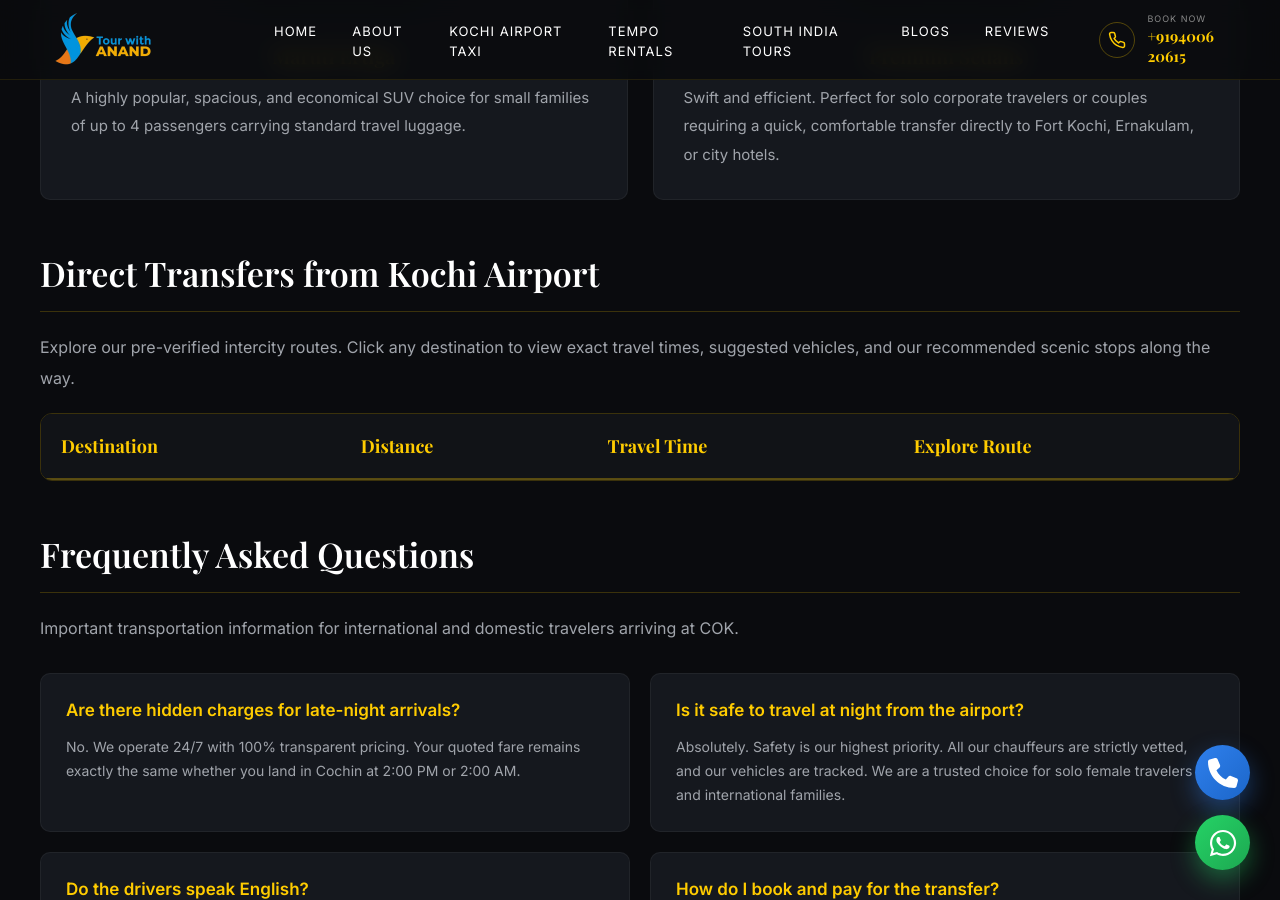
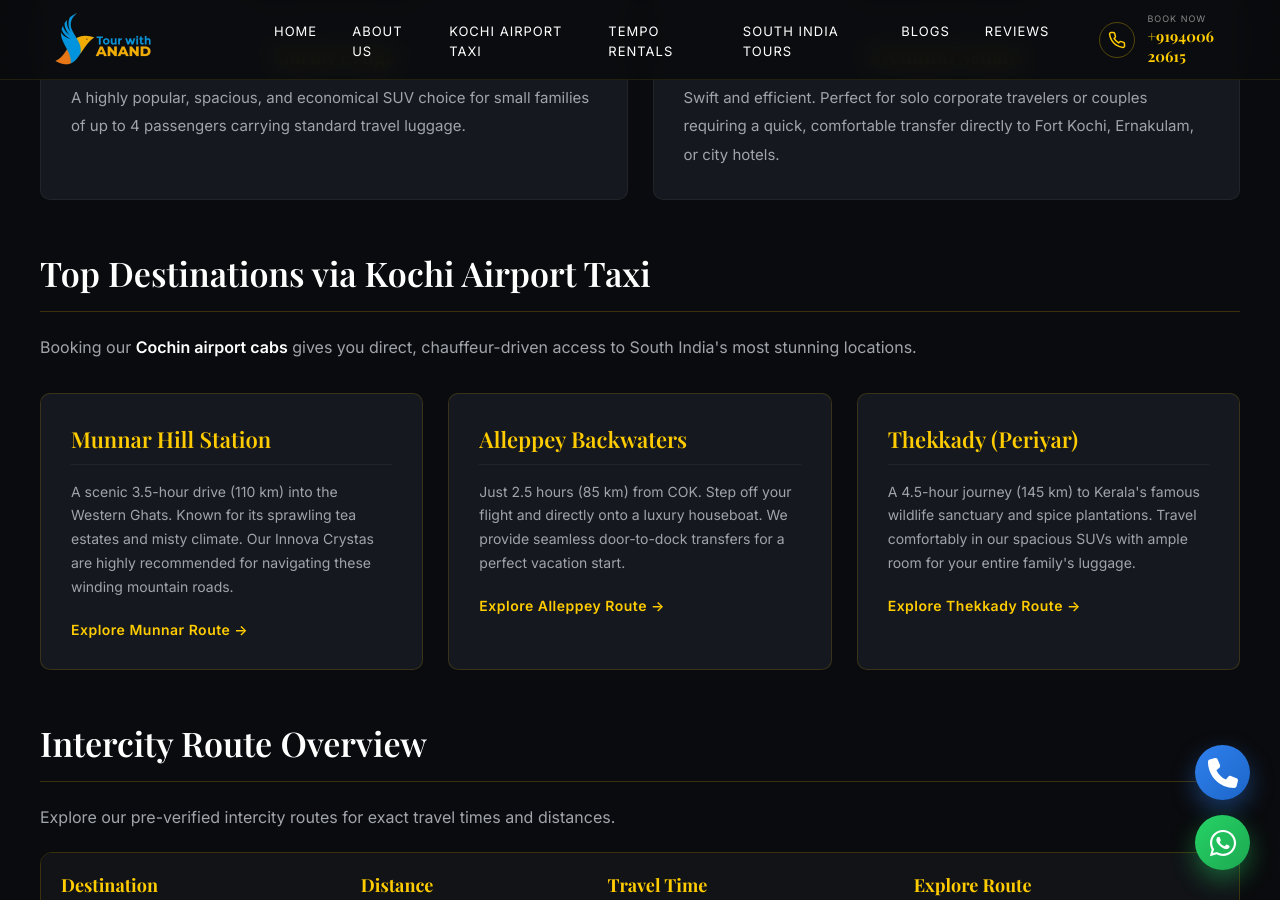
Before and after one commit to tourwithanand/tourwithanand-com, a Jekyll site: the page built from kochi-airport.html, in a window 1280 px wide and 900 px high, scrolled down 2339 px. Built offline with Jekyll 4.4.1, drawn with Linux system fonts in a browser that asks for light colours.

Commit message:
Update kochi-airport.html

```diff
--- a/kochi-airport.html
+++ b/kochi-airport.html
@@ -28,8 +28,8 @@ seo_keywords: "kochi airport taxi, cochin airport cabs, premium cab cochin inter
 =========================================== -->
 <section class="mobile-video-hero mobile-only">
   <div class="m-video-wrapper">
-    <!-- Uninterrupted plain animation video as requested -->
-    <video id="catVideo" autoplay muted playsinline>
+    <!-- Clean, unscaled video player -->
+    <video id="catVideo" autoplay muted playsinline loop>
       <source src="/Video_Tour_with_anand_Cat_Maxx.mp4" type="video/mp4">
     </video>
   </div>
@@ -77,7 +77,6 @@ seo_keywords: "kochi airport taxi, cochin airport cabs, premium cab cochin inter
 
       <div class="fleet-features-grid">
         <div class="feature-box">
-          <!-- Ensure image number plate reads 'Tour With Anand' -->
           <img src="/Kochi Airport Innova Taxi Service.png" alt="Innova Crysta Taxi Kochi Airport" class="fleet-img">
           <h3>Toyota Innova Crysta</h3>
           <p>The undisputed gold standard for Kerala travel. Unmatched suspension and plush captain seats make it perfect for long, scenic journeys to Munnar or Thekkady.</p>
@@ -100,10 +99,34 @@ seo_keywords: "kochi airport taxi, cochin airport cabs, premium cab cochin inter
       </div>
     </div>
 
+    <!-- SEO DESTINATION SHOWCASE (NEW) -->
+    <div class="document-text-block">
+      <h2>Top Destinations via Kochi Airport Taxi</h2>
+      <p>Booking our <strong>Cochin airport cabs</strong> gives you direct, chauffeur-driven access to South India's most stunning locations.</p>
+
+      <div class="destination-cards-grid">
+        <div class="dest-card">
+          <h3>Munnar Hill Station</h3>
+          <p>A scenic 3.5-hour drive (110 km) into the Western Ghats. Known for its sprawling tea estates and misty climate. Our Innova Crystas are highly recommended for navigating these winding mountain roads.</p>
+          <a href="/taxi/kochi-airport-to-munnar/" class="text-link">Explore Munnar Route &rarr;</a>
+        </div>
+        <div class="dest-card">
+          <h3>Alleppey Backwaters</h3>
+          <p>Just 2.5 hours (85 km) from COK. Step off your flight and directly onto a luxury houseboat. We provide seamless door-to-dock transfers for a perfect vacation start.</p>
+          <a href="/taxi/kochi-airport-to-alleppey/" class="text-link">Explore Alleppey Route &rarr;</a>
+        </div>
+        <div class="dest-card">
+          <h3>Thekkady (Periyar)</h3>
+          <p>A 4.5-hour journey (145 km) to Kerala's famous wildlife sanctuary and spice plantations. Travel comfortably in our spacious SUVs with ample room for your entire family's luggage.</p>
+          <a href="/taxi/kochi-airport-to-thekkady/" class="text-link">Explore Thekkady Route &rarr;</a>
+        </div>
+      </div>
+    </div>
+
     <!-- DYNAMIC SEO ROUTE TABLE -->
     <div class="document-text-block">
-      <h2>Direct Transfers from Kochi Airport</h2>
-      <p>Explore our pre-verified intercity routes. Click any destination to view exact travel times, suggested vehicles, and our recommended scenic stops along the way.</p>
+      <h2>Intercity Route Overview</h2>
+      <p>Explore our pre-verified intercity routes for exact travel times and distances.</p>
 
       <div class="route-table-wrapper">
         <table class="luxury-table">
@@ -116,7 +139,7 @@ seo_keywords: "kochi airport taxi, cochin airport cabs, premium cab cochin inter
             </tr>
           </thead>
           <tbody>
-            <!-- FUTURISTIC JEKYLL LOOP: Automatically generates rows based on your route markdown files -->
+            <!-- FUTURISTIC JEKYLL LOOP -->
             {% assign kochi_routes = site.routes | where: "from_location", "Kochi International Airport (COK)" %}
             {% for route in kochi_routes %}
             <tr>
@@ -127,7 +150,7 @@ seo_keywords: "kochi airport taxi, cochin airport cabs, premium cab cochin inter
             </tr>
             {% endfor %}
 
-            <!-- FALLBACK STATIC ROWS: Robust internal links for immediate SEO and navigation -->
+            <!-- FALLBACK STATIC ROWS -->
             {% if kochi_routes.size == 0 %}
             <tr>
               <td><strong>Munnar Hill Station</strong></td>
@@ -210,10 +233,10 @@ seo_keywords: "kochi airport taxi, cochin airport cabs, premium cab cochin inter
 .luxury-btn { display: inline-block; background: #ffcc00; color: #0a0b0e; padding: 16px 32px; font-size: 16px; font-weight: 700; text-transform: uppercase; letter-spacing: 1px; border-radius: 8px; text-decoration: none; transition: 0.3s ease; border: 2px solid #ffcc00; }
 .luxury-btn:hover { background: transparent; color: #ffcc00; }
 
-/* --- MOBILE VIDEO BANNER --- */
-.mobile-video-hero { position: relative; width: 100vw; background: #000; margin-top: 65px; display: none; overflow: hidden; }
-.m-video-wrapper { position: relative; width: 100%; display: flex; overflow: hidden; }
-.m-video-wrapper video { width: 100%; height: auto; display: block; transform: scale(1.18); transform-origin: left top; }
+/* --- MOBILE VIDEO BANNER (FIXED CROPPING) --- */
+.mobile-video-hero { position: relative; width: 100vw; background: #0a0b0e; margin-top: 60px; display: none; overflow: hidden; }
+.m-video-wrapper { position: relative; width: 100%; display: block; }
+.m-video-wrapper video { width: 100%; height: auto; display: block; object-fit: contain; }
 
 /* --- MOBILE INLINE IMAGE --- */
 .mobile-intro-img { width: 100%; height: auto; border-radius: 12px; margin-top: 30px; display: none; box-shadow: 0 15px 30px rgba(0,0,0,0.5); border: 1px solid rgba(255,204,0,0.2); }
@@ -229,6 +252,15 @@ seo_keywords: "kochi airport taxi, cochin airport cabs, premium cab cochin inter
 .document-text-block h2 { color: #fff; font-size: 34px; margin: 50px 0 20px; border-bottom: 1px solid rgba(255,204,0,0.2); padding-bottom: 15px; font-family: 'Playfair Display', serif; }
 .document-text-block p { color: #a0a4ab; font-size: 16px; line-height: 1.9; margin-bottom: 20px; }
 .document-text-block strong { color: #fff; }
+
+/* Destination Cards (NEW) */
+.destination-cards-grid { display: grid; grid-template-columns: repeat(3, 1fr); gap: 25px; margin-top: 30px; margin-bottom: 50px; }
+.dest-card { background: #15181e; padding: 30px; border-radius: 10px; border: 1px solid rgba(255,204,0,0.15); transition: 0.3s ease; }
+.dest-card:hover { border-color: rgba(255,204,0,0.5); transform: translateY(-5px); }
+.dest-card h3 { color: #ffcc00; font-family: 'Playfair Display', serif; font-size: 22px; margin-top: 0; margin-bottom: 15px; border-bottom: 1px solid rgba(255,255,255,0.05); padding-bottom: 10px; }
+.dest-card p { font-size: 14px; line-height: 1.7; margin-bottom: 20px; }
+.text-link { color: #ffcc00; text-decoration: none; font-weight: 600; font-size: 14px; letter-spacing: 0.5px; transition: 0.3s; }
+.text-link:hover { color: #fff; text-decoration: underline; }
 
 /* Protocol Grid */
 .protocol-grid { display: grid; grid-template-columns: repeat(3, 1fr); gap: 20px; margin-top: 30px; margin-bottom: 50px; }
@@ -265,7 +297,7 @@ seo_keywords: "kochi airport taxi, cochin airport cabs, premium cab cochin inter
 .mobile-only { display: none; }
 
 @media (max-width: 992px) {
-  .fleet-features-grid, .faq-grid { grid-template-columns: 1fr; }
+  .fleet-features-grid, .faq-grid, .destination-cards-grid { grid-template-columns: 1fr; }
   .protocol-grid { grid-template-columns: 1fr; gap: 15px; }
   .desktop-hero-content h1 { font-size: 48px; }
 }
```
Also changed, not shown: other parts of kochi-airport.html (+0 -15 lines).
